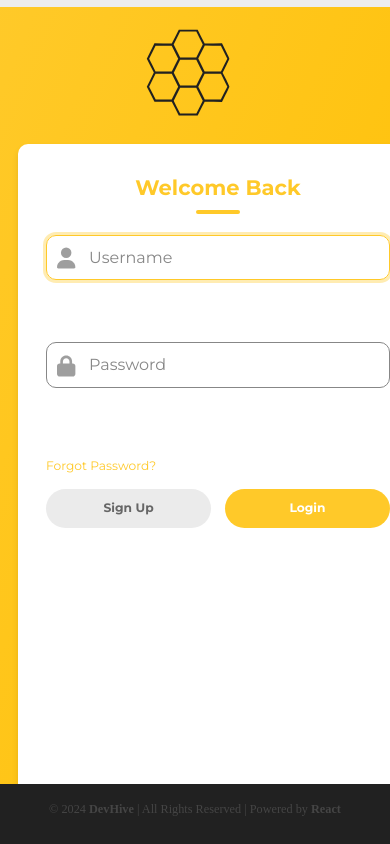
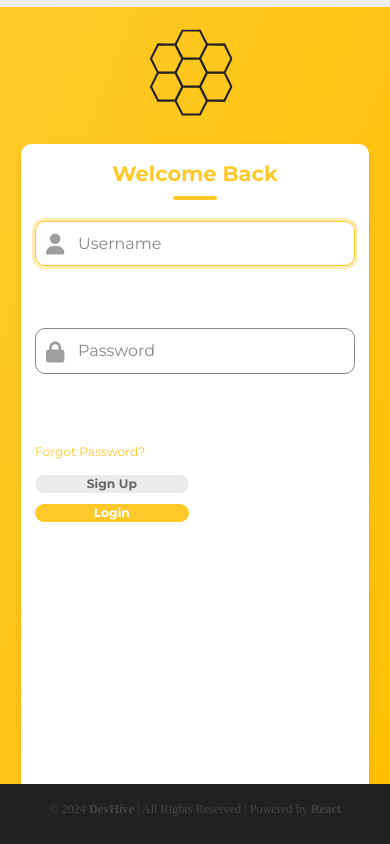
Before and after one commit to kaihedrick/DevHive.ReactFrontend, a React (Create React App) app: page / in a window 390 px wide. Built offline with nearby package versions, Linux system fonts and the light colour scheme; a web font is replaced by a local one.

Commit message:
attempting to update the mobile view

```diff
--- a/src/styles/global.css
+++ b/src/styles/global.css
@@ -309,6 +309,18 @@ body.has-topbar .content {
 
     .mobile-gap {
         gap: var(--mobile-gap) !important;
+    }
+}
+
+/* iPhone-specific adjustments */
+@media (max-width: 375px) {
+    .container, main, .content-container {
+        padding: var(--space-1) !important;
+    }
+
+    body.has-sidebar main {
+        padding-left: var(--space-1) !important;
+        padding-top: var(--space-1) !important;
     }
 }
 
--- a/src/styles/login_register.css
+++ b/src/styles/login_register.css
@@ -59,6 +59,7 @@ html, body {
   .container {
     width: 95% !important;
     padding: var(--space-4) !important;
+    min-width: auto !important; /* Remove min-width constraint on mobile */
   }
 }
 
@@ -68,13 +69,41 @@ html, body {
   }
 
   .container {
-    width: 98% !important;
-    padding: var(--space-3) !important;
-    min-width: 280px !important;
+    width: 100% !important; /* Full width on mobile */
+    padding: var(--space-4) !important; /* Consistent padding */
+    min-width: auto !important; /* Remove min-width constraint */
+    margin: 0 var(--space-2) !important; /* Add horizontal margin for breathing room */
+    max-width: calc(100% - var(--space-4)) !important; /* Ensure it doesn't overflow */
   }
 
   .logo-container {
     margin-bottom: var(--space-4) !important;
+  }
+}
+
+/* iPhone-specific adjustments */
+@media (max-width: 375px) {
+  .background {
+    padding: var(--space-1) !important;
+  }
+
+  .container {
+    padding: var(--space-3) !important;
+    margin: 0 var(--space-1) !important;
+    max-width: calc(100% - var(--space-2)) !important;
+  }
+
+  .logo-container {
+    margin-bottom: var(--space-3) !important;
+  }
+
+  .logo-text {
+    font-size: var(--font-size-2xl) !important; /* Slightly smaller on very small screens */
+  }
+
+  .devhive-logo {
+    width: 5rem !important; /* Smaller logo on very small screens */
+    height: 5rem !important;
   }
 }
 
@@ -136,6 +165,18 @@ html, body {
   box-sizing: border-box !important;
   position: relative !important;
   z-index: 10 !important;
+}
+
+/* Mobile-first container adjustments */
+@media (max-width: 600px) {
+  .container {
+    min-width: auto !important; /* Remove min-width constraint */
+    width: 100% !important;
+    max-width: 100% !important;
+    margin: 0 var(--space-2) !important;
+    padding: var(--space-4) !important;
+    padding-bottom: var(--space-6) !important;
+  }
 }
 
 .header {
@@ -292,6 +333,19 @@ img.input-icon {
   margin-top: var(--space-4) !important;
 }
 
+/* Mobile submit container adjustments */
+@media (max-width: 480px) {
+  .submit-container {
+    flex-direction: column !important;
+    gap: var(--space-3) !important;
+  }
+
+  .login-register-page .submit {
+    width: 100% !important;
+    flex: 1 1 100% !important;
+  }
+}
+
 .login-register-page .submit {
   display: flex !important;
   justify-content: center !important;
--- a/src/styles/responsive.css
+++ b/src/styles/responsive.css
@@ -213,7 +213,7 @@
 .mt-6 { margin-top: var(--space-6) !important; }
 
 .mb-0 { margin-bottom: 0 !important; }
-.mb-1 { margin-bottom: var(--space-1) !important; }
+.mb-1 { margin-bottom: var(--space-2) !important; }
 .mb-2 { margin-bottom: var(--space-2) !important; }
 .mb-3 { margin-bottom: var(--space-3) !important; }
 .mb-4 { margin-bottom: var(--space-4) !important; }
@@ -229,7 +229,7 @@
 .ml-6 { margin-left: var(--space-6) !important; }
 
 .mr-0 { margin-right: 0 !important; }
-.mr-1 { margin-right: var(--space-1) !important; }
+.mr-1 { margin-right: var(--space-2) !important; }
 .mr-2 { margin-right: var(--space-2) !important; }
 .mr-3 { margin-right: var(--space-3) !important; }
 .mr-4 { margin-right: var(--space-4) !important; }
@@ -376,6 +376,39 @@
 }
 
 /* ==========================
+   iPhone-Specific Responsive Utilities
+========================== */
+
+/* iPhone SE and small devices */
+@media (max-width: 375px) {
+    .iphone\:p-2 { padding: var(--space-2) !important; }
+    .iphone\:p-3 { padding: var(--space-3) !important; }
+    .iphone\:m-1 { margin: var(--space-1) !important; }
+    .iphone\:m-2 { margin: var(--space-2) !important; }
+    .iphone\:text-sm { font-size: var(--font-size-sm) !important; }
+    .iphone\:text-xs { font-size: var(--font-size-xs) !important; }
+    .iphone\:w-full { width: 100% !important; }
+    .iphone\:max-w-full { max-width: 100% !important; }
+    .iphone\:min-w-auto { min-width: auto !important; }
+}
+
+/* iPhone 12/13/14 Pro and similar */
+@media (max-width: 390px) {
+    .iphone-pro\:p-3 { padding: var(--space-3) !important; }
+    .iphone-pro\:p-4 { padding: var(--space-4) !important; }
+    .iphone-pro\:m-2 { margin: var(--space-2) !important; }
+    .iphone-pro\:m-3 { margin: var(--space-3) !important; }
+}
+
+/* iPhone 12/13/14 Pro Max and similar */
+@media (max-width: 428px) {
+    .iphone-pro-max\:p-4 { padding: var(--space-4) !important; }
+    .iphone-pro-max\:p-5 { padding: var(--space-5) !important; }
+    .iphone-pro-max\:m-3 { margin: var(--space-3) !important; }
+    .iphone-pro-max\:m-4 { margin: var(--space-4) !important; }
+}
+
+/* ==========================
    High DPI Display Support
 ========================== */
 
```
